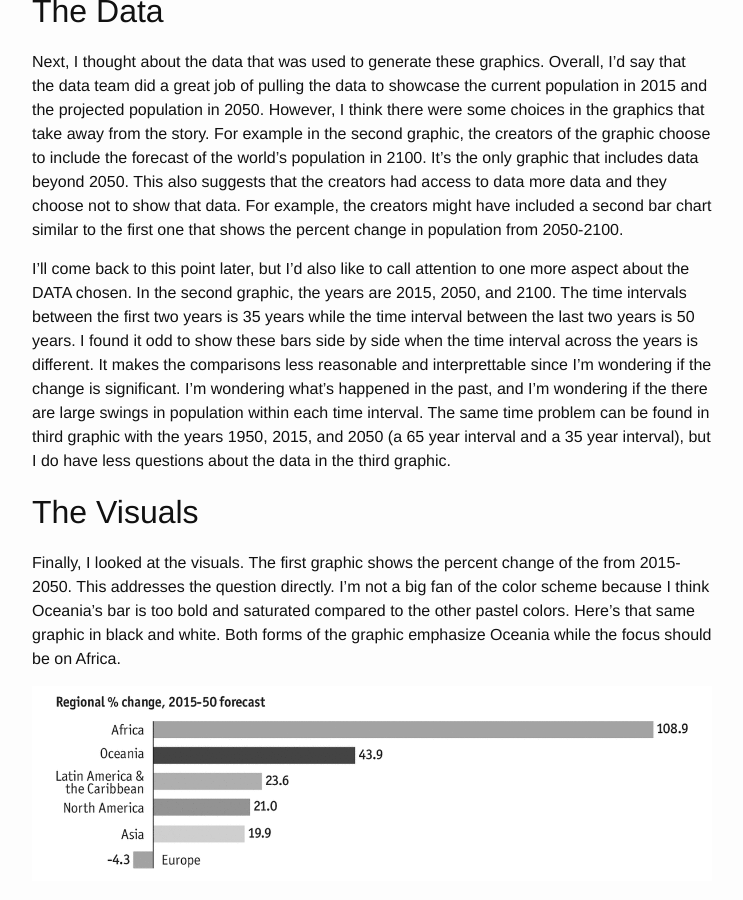
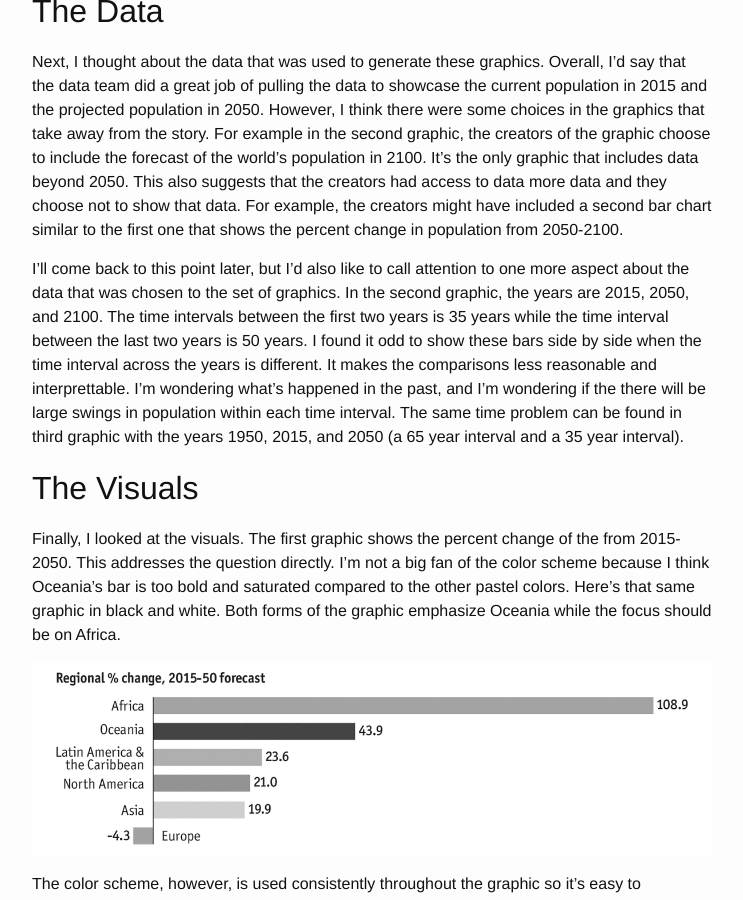
Before and after one commit to csaden/csaden.github.io, a Jekyll site: the page built from datavis/_posts/2015-08-14-The-World's-Population-Part-1.md, in a window 1280 px wide and 900 px high, scrolled down 3207 px. Shown: the whole window, without its empty margins (268-1011 px from the left). Built offline with Jekyll 4.4.1, drawn with Linux system fonts in a browser that asks for light colours; some of the changed text lies outside the part shown.

Commit message:
updated article

```diff
--- a/datavis/_posts/2015-08-14-The-World's-Population-Part-1.md
+++ b/datavis/_posts/2015-08-14-The-World's-Population-Part-1.md
@@ -29,7 +29,7 @@
 
 ## The Question
 
-First, I thought about what question are the graphics trying to answer.
+First, I thought about the question that the graphics attempted to answer.
 
 <img src='../../assets/datavis/un_world_pop1.png' alt='Regional percent change, 2015-2050 forecast' >
 
@@ -47,7 +47,7 @@
 
 Next, I thought about the data that was used to generate these graphics. Overall, I'd say that the data team did a great job of pulling the data to showcase the current population in 2015 and the projected population in 2050. However, I think there were some choices in the graphics that take away from the story. For example in the second graphic, the creators of the graphic choose to include the forecast of the world's population in 2100. It's the only graphic that includes data beyond 2050. This also suggests that the creators had access to data more data and they choose not to show that data. For example, the creators might have included a second bar chart similar to the first one that shows the percent change in population from 2050-2100.
 
-I'll come back to this point later, but I'd also like to call attention to one more aspect about the DATA chosen. In the second graphic, the years are 2015, 2050, and 2100. The time intervals between the first two years is 35 years while the time interval between the last two years is 50 years. I found it odd to show these bars side by side when the time interval across the years is different. It makes the comparisons less reasonable and interprettable since I'm wondering if the change is significant. I'm wondering what's happened in the past, and I'm wondering if the there are large swings in population within each time interval. The same time problem can be found in third graphic with the years 1950, 2015, and 2050 (a 65 year interval and a 35 year interval), but I do have less questions about the data in the third graphic.
+I'll come back to this point later, but I'd also like to call attention to one more aspect about the data that was chosen to the set of graphics. In the second graphic, the years are 2015, 2050, and 2100. The time intervals between the first two years is 35 years while the time interval between the last two years is 50 years. I found it odd to show these bars side by side when the time interval across the years is different. It makes the comparisons less reasonable and interprettable. I'm wondering what's happened in the past, and I'm wondering if the there will be large swings in population within each time interval. The same time problem can be found in third graphic with the years 1950, 2015, and 2050 (a 65 year interval and a 35 year interval).
 
 ## The Visuals
 
```
